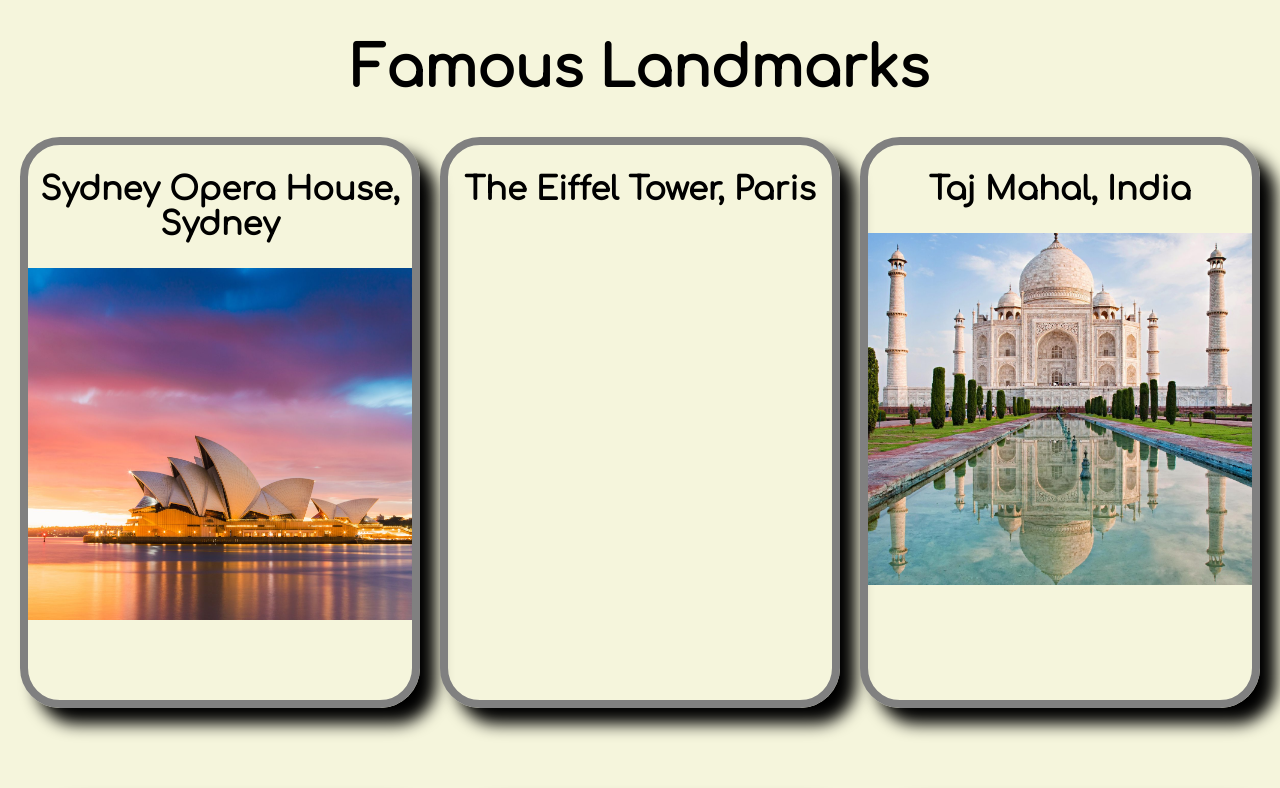
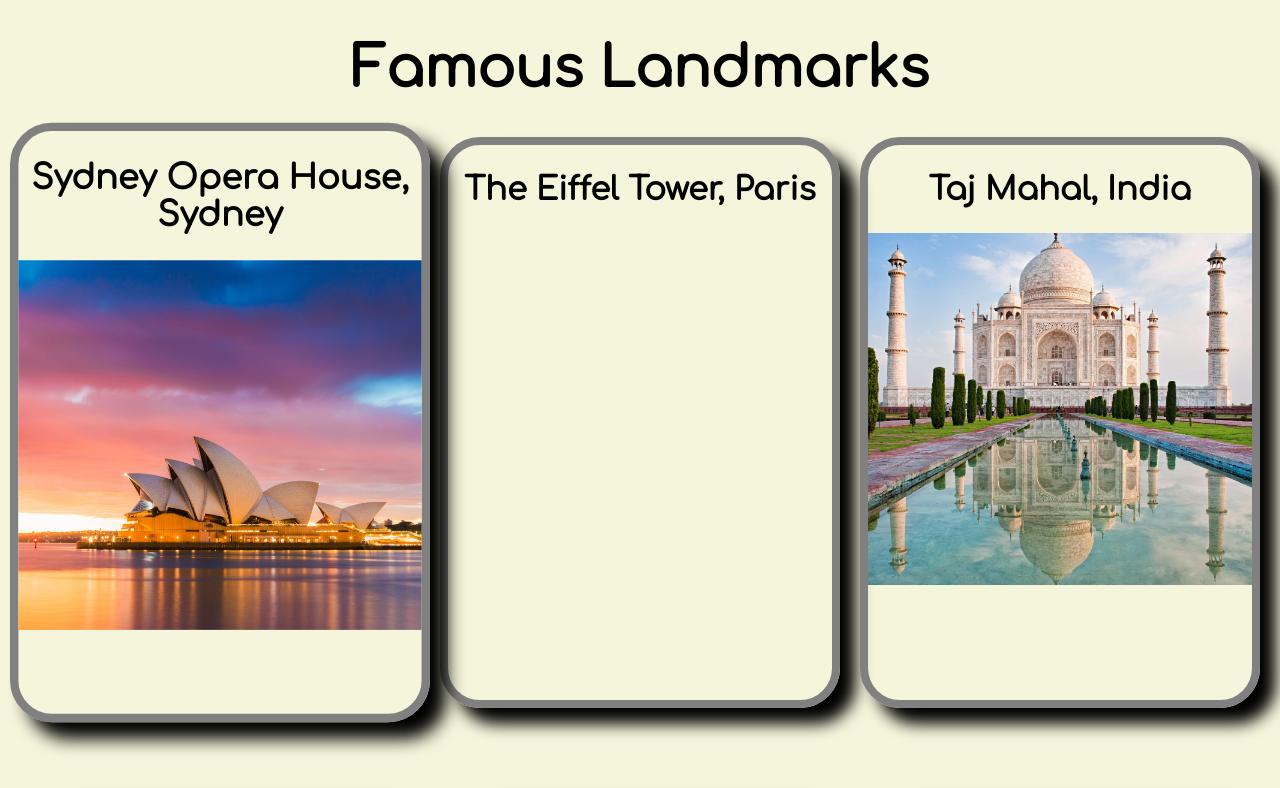
Before and after one commit to staten-island-tech/flexbox-gallery-project-William020304, a plain HTML site: page index.html in a window 1280 px wide. In both pictures the pointer is over the element "Sydney Opera House, Sydney". Shown: the top 788 px of the page. Drawn offline with Linux system fonts and the light colour scheme.

Commit message:
Animation

```diff
--- a/style.css
+++ b/style.css
@@ -25,6 +25,7 @@ body {
   text-align: center;
   font-size: 1rem;
   box-shadow: 1rem 1rem 1rem black;
+  transition: all;
 }
 .Sydney {
   background-image: url(imgs/OperaHouse.jpg);
@@ -101,3 +102,6 @@ body {
 .Header {
   font-size: 2rem;
 }
+.landmarks:hover {
+  transform: scale(1.05);
+}
```
